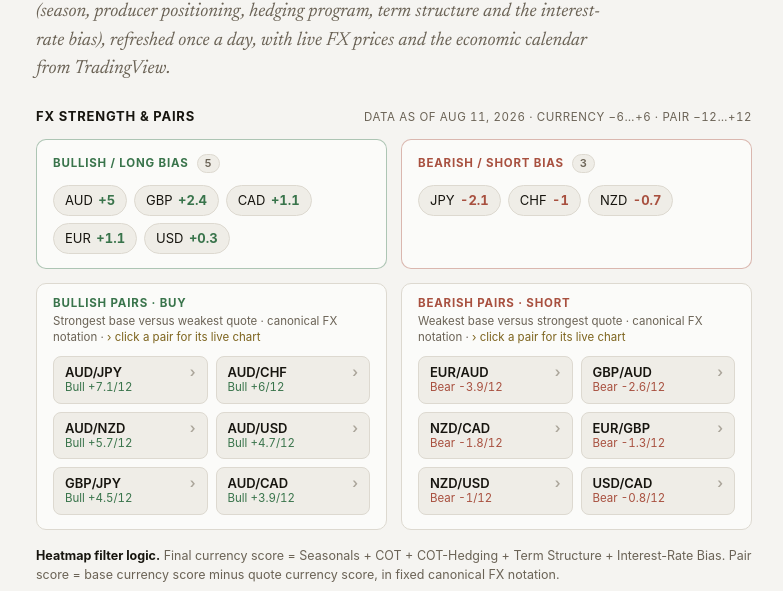
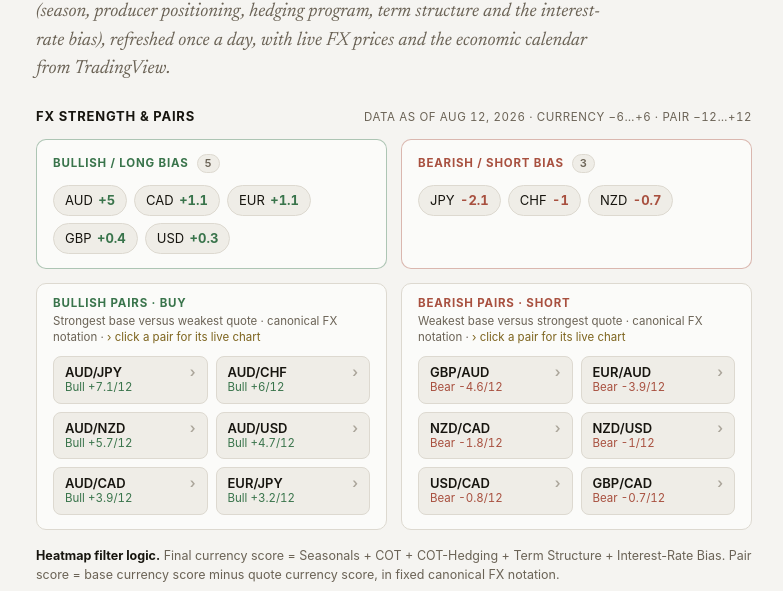
Before and after one commit to ChartHorizon/website, a Jekyll site: the page built from fx.html, in a window 1280 px wide. Shown: the part 302-893 px from the top of the page, without its empty margins (246-1029 px from the left). Built offline with Jekyll 4.4.1, drawn with Linux system fonts in a browser that asks for light colours; a script that is not in the unit is left out.

Commit message:
data: FX strength snapshot Aug 12, 2026
Co-Authored-By: Claude Opus 5 <noreply@anthropic.com>

```diff
--- a/_data/fx.json
+++ b/_data/fx.json
@@ -1,6 +1,6 @@
 {
-  "as_of": "Aug 11, 2026",
-  "generated": "2026-08-11",
+  "as_of": "Aug 12, 2026",
+  "generated": "2026-08-12",
   "max_score": 6,
   "pair_max": 12,
   "pair_threshold": 7,
@@ -12,11 +12,6 @@
       "label": "+5"
     },
     {
-      "cur": "GBP",
-      "score": 2.4,
-      "label": "+2.4"
-    },
-    {
       "cur": "CAD",
       "score": 1.1,
       "label": "+1.1"
@@ -25,6 +20,11 @@
       "cur": "EUR",
       "score": 1.1,
       "label": "+1.1"
+    },
+    {
+      "cur": "GBP",
+      "score": 0.4,
+      "label": "+0.4"
     },
     {
       "cur": "USD",
@@ -72,36 +72,31 @@
       "label": "Bull +4.7/12"
     },
     {
-      "pair": "GBP/JPY",
-      "spread": 4.5,
-      "label": "Bull +4.5/12"
-    },
-    {
       "pair": "AUD/CAD",
       "spread": 3.9,
       "label": "Bull +3.9/12"
+    },
+    {
+      "pair": "EUR/JPY",
+      "spread": 3.2,
+      "label": "Bull +3.2/12"
     }
   ],
   "bearish_pairs": [
+    {
+      "pair": "GBP/AUD",
+      "spread": 4.6,
+      "label": "Bear -4.6/12"
+    },
     {
       "pair": "EUR/AUD",
       "spread": 3.9,
       "label": "Bear -3.9/12"
     },
     {
-      "pair": "GBP/AUD",
-      "spread": 2.6,
-      "label": "Bear -2.6/12"
-    },
-    {
       "pair": "NZD/CAD",
       "spread": 1.8,
       "label": "Bear -1.8/12"
-    },
-    {
-      "pair": "EUR/GBP",
-      "spread": 1.3,
-      "label": "Bear -1.3/12"
     },
     {
       "pair": "NZD/USD",
@@ -112,6 +107,11 @@
       "pair": "USD/CAD",
       "spread": 0.8,
       "label": "Bear -0.8/12"
+    },
+    {
+      "pair": "GBP/CAD",
+      "spread": 0.7,
+      "label": "Bear -0.7/12"
     }
   ],
   "rate_table": [
```
